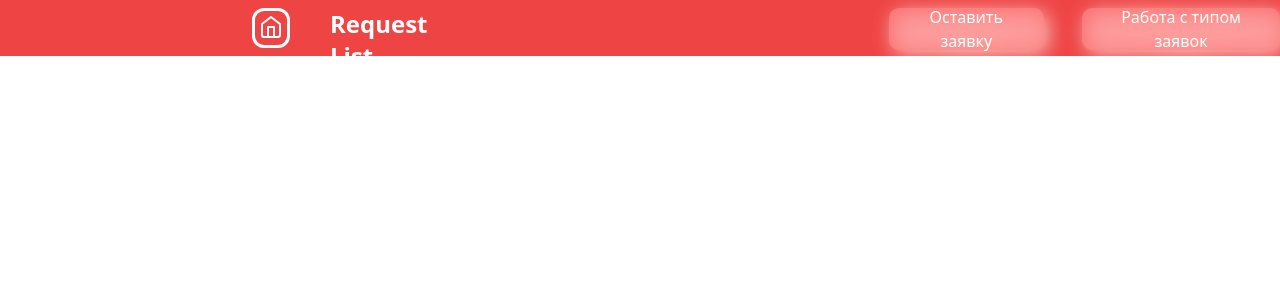
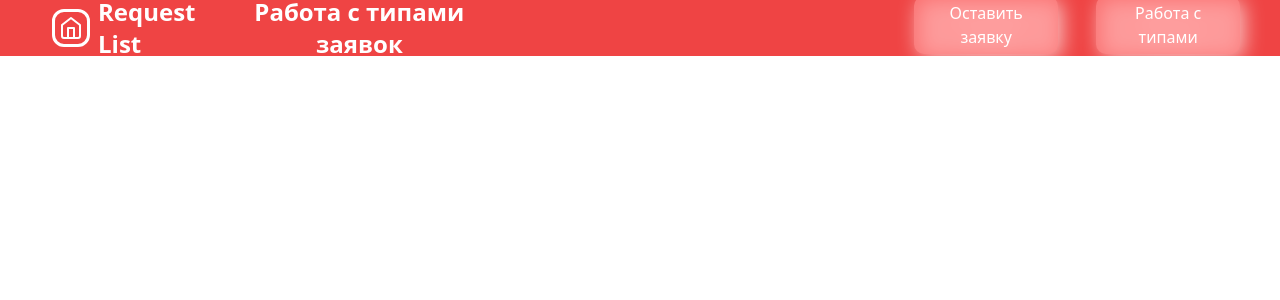
Before and after one commit to Nikita00721/ServiceDesk, a React (Create React App) app in the folder frontend-app/: page /working in a window 1280 px wide. Shown: the top 300 px of the page. Built offline with nearby package versions, Linux system fonts and the light colour scheme.

Commit message:
Было сделано маршрутизация в шапке,перенос строки и ещё что-то

```diff
--- a/frontend-app/src/components/Footer/Footer.js
+++ /dev/null
@@ -1,13 +0,0 @@
-import React,{useState} from "react";
-
-
-function Footer() {
-
-
-  return (
-    <div>
-    </div>
-  );
-}
-
-export default Footer;
--- a/frontend-app/src/components/Header/Header.js
+++ b/frontend-app/src/components/Header/Header.js
@@ -1,26 +1,43 @@
-import React from "react";
+import React, { useState , useEffect} from "react";
 import {LuHome} from "react-icons/lu"
 import "./Header.css"
 import {CiSquareQuestion} from "react-icons/ci"
-import {useNavigate} from "react-router-dom"
+import {useNavigate,useLocation} from "react-router-dom"
 
 function Header({onOpen}){
 
+    const[pageTitle,setPageTitle]=useState("Главная страница")
     const page = useNavigate();
-    function clickReq(){
+    const location=useLocation()
+    useEffect(()=>{
+        if(location.pathname=="/working"){
+            setPageTitle("Работа с типами заявок")
+        }else{
+            setPageTitle("Главная страница")
+        }
+    })
+    function clickReqType(){
         page('/working')
     }
 
     return(
 
-        <div className='w-screen text-white bg-red-500 h-14 flex pt-2 pl-60'>
+        <div className='w-screen text-white bg-red-500 h-14 flex items-center justify-between px-10'>
 
-            <div className="ml-3 rounded-xl border-solid py-1 px-1 mb-2">
+
+            <div className="flex items-center">
+            <div className="ml-3 rounded-xl border-solid py-1 px-1">
                 <a className="cursor-pointer" href="/"><LuHome size={24} /></a>
             </div>
+            <div className="text-2xl font-bold mx-2">
+            Request List
+            </div>
+            </div>
 
-            <div className="text-2xl font-bold ml-10">
-            Request List
+            <div className="text-center flex-grow items-center flex justify-center">
+            <div className="text-2xl font-bold">
+            {pageTitle}
+            </div>
             </div>
 
             <div className="flex pl-96">
@@ -30,8 +47,8 @@ function Header({onOpen}){
                 </button>
                 </div>
                 <div className="btn">
-                <button onClick={clickReq}>
-                    <span>Работа с типом заявок</span>
+                <button onClick={clickReqType} >
+                    <span>Работа с типами</span>
                 </button>
                 </div>
             </div>
--- a/frontend-app/src/components/Modal/Modal.css
+++ b/frontend-app/src/components/Modal/Modal.css
@@ -85,6 +85,7 @@
 .content-req{
     position: relative;
     border-radius: 10px;
+    overflow-x: hidden;
     width: 70%;
     margin-top: 1vi;
     margin-left: 16vi;
@@ -93,10 +94,12 @@
 
 }
 .items-info{
-    position: relative;
+    /* position: relative; */
     display: flex;
+    flex-wrap: wrap;
+    align-items: flex-start;
     justify-content: space-between;
-    align-items: center;
+    /* align-items: center; */
 }
 .nothing{
     position: relative;
@@ -115,15 +118,25 @@
     background-color: bisque;
     border-radius: 30px;
     padding: 6px;
+    align-self: flex-end;
+    white-space: nowrap;
+    margin-left: auto;
 }
 .request{
     display: grid;
     align-items: center;
     justify-content: center;
 }
+.descrip{
+    width: 70%;
+    word-wrap: break-word;
+    white-space: pre-wrap;
+
+}
 .actions{
     display: inline-flex;
     padding-left: 46vi;
+    margin-bottom: 2vi;
 }
 .actions .icons{
     margin: 0 20px;
--- a/frontend-app/src/components/Modal/ModalItem.js
+++ b/frontend-app/src/components/Modal/ModalItem.js
@@ -4,6 +4,7 @@ import {AiOutlineDelete} from "react-icons/ai"
 import {AiOutlineEdit} from "react-icons/ai"
 function ModalItem({ index, request, handleEdit, handleDelete,countType }) {
     const { title, description, type } = request;
+    const isDescripLong=description.length>50
 
     return (
         <li className="content-req">
@@ -11,9 +12,11 @@ function ModalItem({ index, request, handleEdit, handleDelete,countType }) {
                 <div className="request">
                 <p className="text-3xl">{type}</p>
                 <p className="text-m">{title}</p>
-                <p className="text-m">{description}</p>
+                <p className="text-m descrip">{description}</p>
                 </div>
-                <p className="text-xl count-type">{countType(type)}</p>
+                <div className="count-type">
+                <p className="text-2xl">{countType(type)}</p>
+                </div>
             </div>
             <div className="actions">
                 <button className="icons edit" onClick={() => handleEdit(index)}>
--- a/frontend-app/src/components/WorkPage/Work.js
+++ b/frontend-app/src/components/WorkPage/Work.js
@@ -1,13 +1,11 @@
 import React,{useState} from "react";
 import Header from "../Header/Header";
-import Footer from "../Footer/Footer";
 
 
-function Work() {
+function Work({setClicked,clicked}) {
   return (
     <div className="App">
-      <Header/>
-      <Footer/>
+      <Header setClicked={setClicked} clicked={true}></Header>
     </div>
   );
 }
```
